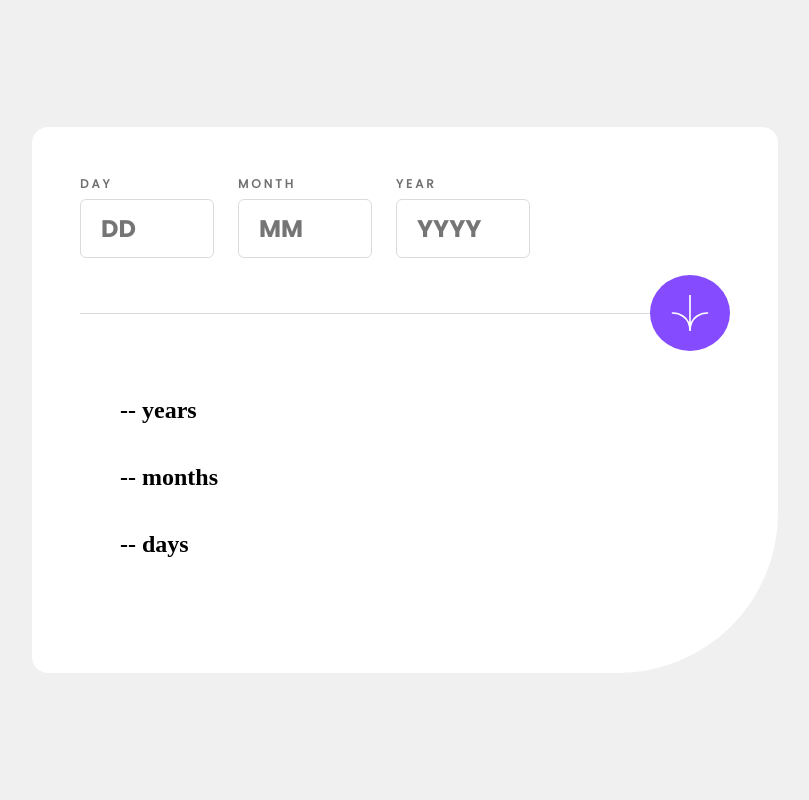
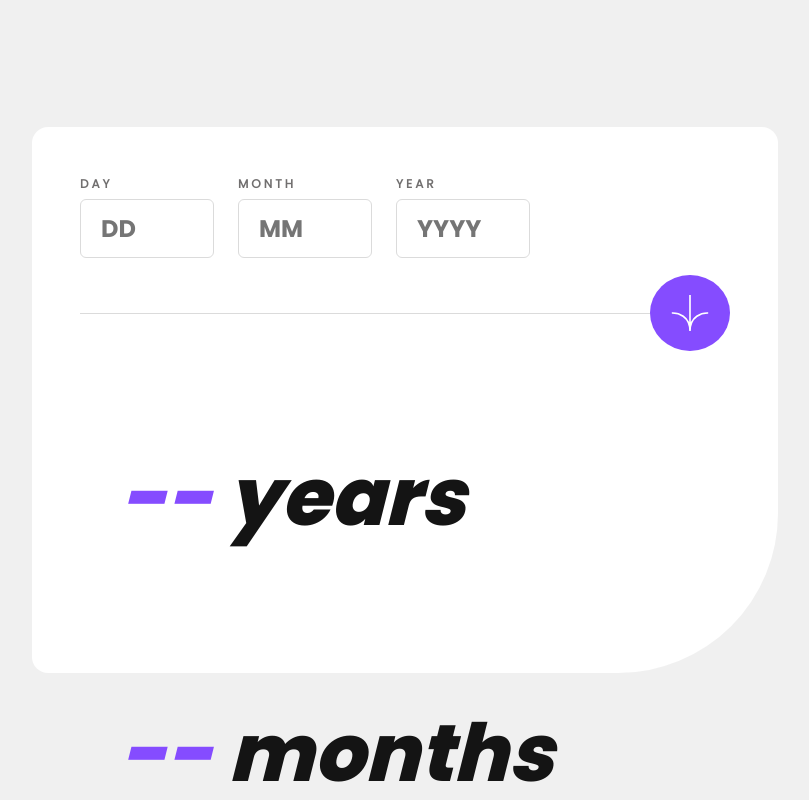
Before and after one commit to lucarl07/age-calculator-app, a React (Vite) app: page / in a window 1280 px wide. Shown: the top 800 px of the page, without its empty margins (235-1044 px from the left). Built offline with nearby package versions, Linux system fonts and the light colour scheme.

Commit message:
💄 feat: Stylize Output component

```diff
--- /dev/null
+++ b/src/components/Output/Output.module.css
@@ -0,0 +1,15 @@
+.output {
+  height: 6rem;
+  font-family: 'Poppins Extra-Bold', sans-serif;
+  font-style: italic;
+  line-height: 5rem;
+  font-size: 5rem;
+}
+
+.number {
+  color: var(--purple);
+}
+
+.time_period {
+  color: var(--off-black);
+}
--- a/src/components/Output/index.jsx
+++ b/src/components/Output/index.jsx
@@ -1,16 +1,20 @@
+// Stylesheet:
+import styles from './Output.module.css'
+
+// Dependencies:
 import PropTypes from "prop-types";
 
 const Output = ({value, period}) => {
   return (
-    <h1 className="output">
-      <span className="number">
+    <p className={styles.output}>
+      <span className={styles.number}>
         {value || "--"}
       </span>
       {" "}
-      <span className="period">
+      <span className={styles.time_period}>
         {Math.abs(value) != 1 ? period + 's' : period}
       </span>
-    </h1>
+    </p>
   );
 }
 
```
